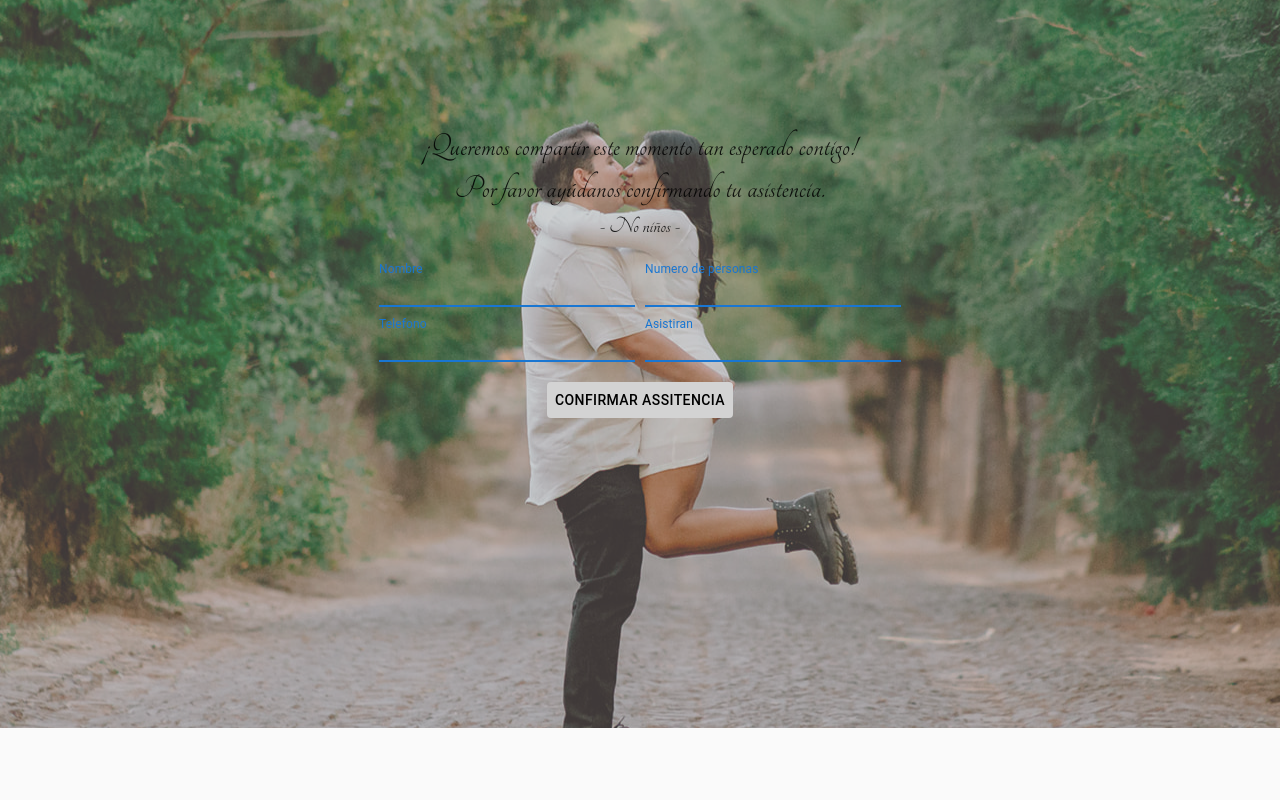
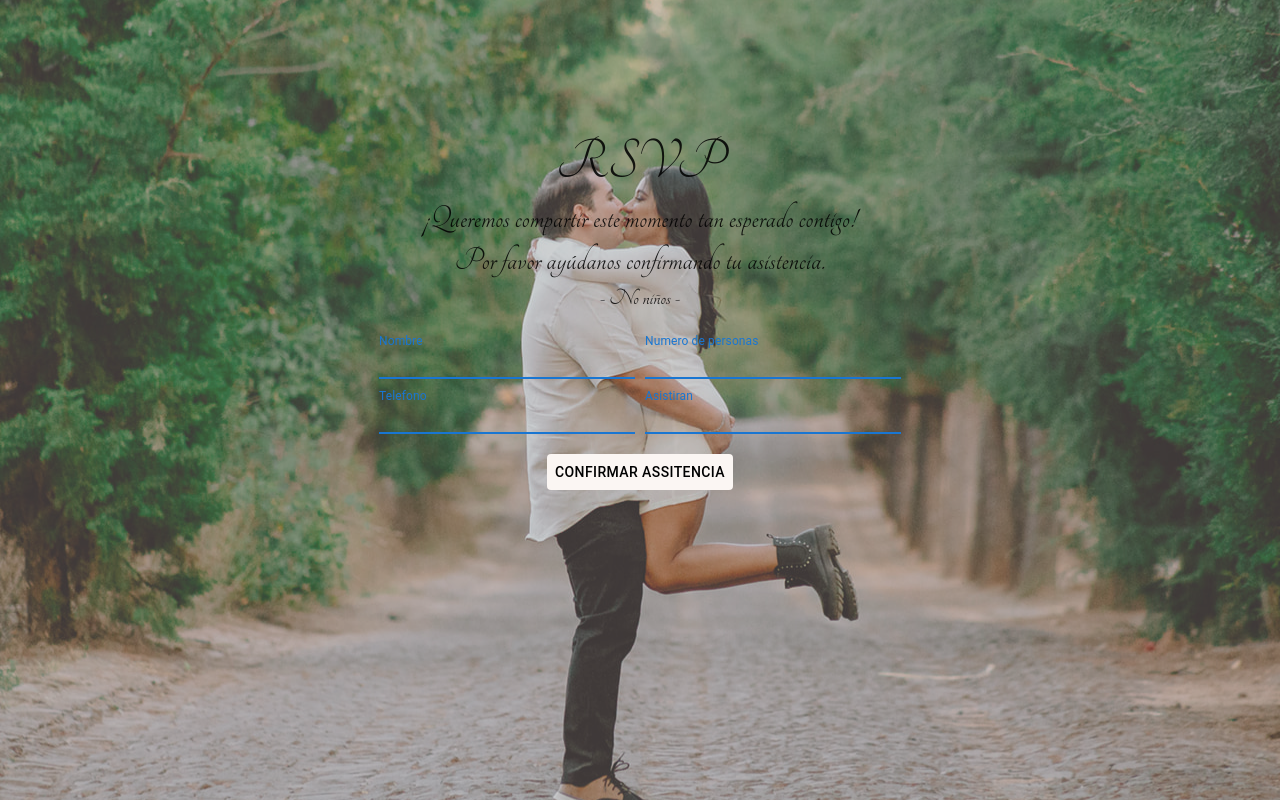
Before and after one commit to volmon117/invitacion-react, a React (Create React App) app: page / in a window 1280 px wide. Shown: the part 4856-5656 px from the top of the page. Before the commit the page ends 5584 px from the top, so only its background shows below. Built offline with nearby package versions, Linux system fonts and the light colour scheme.

Commit message:
Added the cname file

```diff
--- a/src/Components/Navegation/ScrollToColor.js
+++ b/src/Components/Navegation/ScrollToColor.js
@@ -10,7 +10,7 @@ const ScrollHandler = (props) => {
 
 	return React.cloneElement(props.children, {
 		style: {
-			backgroundColor: trigger ? "#fbf6f3" : "transparent",
+			backgroundColor: trigger ? "#f5e8e0" : "transparent",
 			color: trigger ? "white" : "black",
 			transition: trigger ? "0.3s" : "0.5s",
 			boxShadow: "none",
--- a/src/Components/RSVP/RSVP.js
+++ b/src/Components/RSVP/RSVP.js
@@ -47,6 +47,7 @@ const Rsvp = () => {
 					backgroundPosition: "center",
 				}}
 			>
+				<Typography variant="h2">RSVP</Typography>
 				<Typography variant="h4">
 					¡Queremos compartir este momento tan esperado contigo!
 				</Typography>
@@ -69,7 +70,6 @@ const Rsvp = () => {
 						style={{ marginRight: "10px", marginBottom: "10px", width: "20%" }}
 					/>
 					<TextField
-						InputProps={{ inputProps: { style: { color: "#dfb9a6" } } }}
 						id="people"
 						name="people"
 						label="Numero de personas"
@@ -110,7 +110,7 @@ const Rsvp = () => {
 					<br />
 					<Button
 						variant="text"
-						style={{ backgroundColor: "lightgrey", color: "black" }}
+						style={{ backgroundColor: "#fbf6f3", color: "black" }}
 						onClick={handleSubmit}
 					>
 						Confirmar assitencia
```
Also changed, not shown: 18 other files (tests, documents, lock files or other folders).
